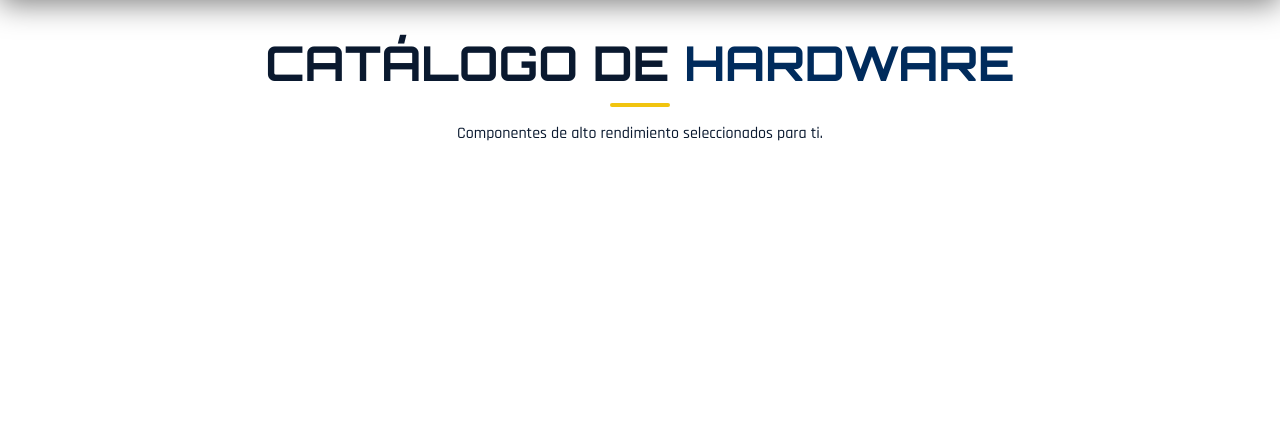
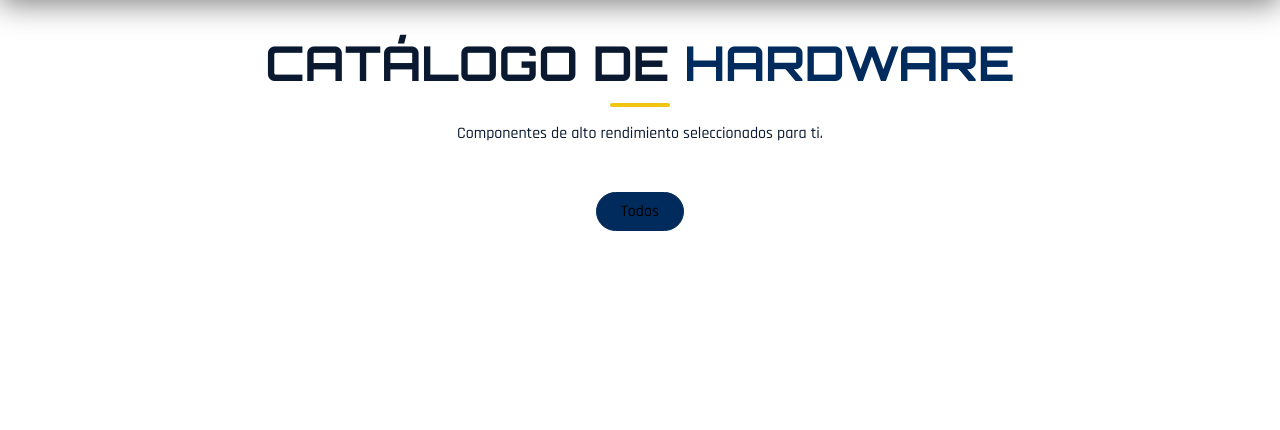
Before and after one commit to Ordones18/Ponte-Once-Store, a Flask app: page /catalog in a window 1280 px wide. Shown: the part 78-508 px from the top of the page. Run offline with Flask 3, Linux system fonts and the light colour scheme; the visitor is signed in with stand-in values (Sample User, id 1); data that the repository does not hold is empty; some libraries are stand-ins or nearby versions.

Commit message:
Feat: Add category filtering to catalog

```diff
--- a/app.py
+++ b/app.py
@@ -167,8 +167,17 @@ def index():
 
 @app.route('/catalog')
 def catalog():
-    products = Product.query.all()
-    return render_template('catalog.html', products=products)
+    category_filter = request.args.get('category')
+
+    # Obtener categorías únicas para el filtro
+    categories = [r.category for r in db.session.query(Product.category).distinct()]
+
+    if category_filter:
+        products = Product.query.filter_by(category=category_filter).all()
+    else:
+        products = Product.query.all()
+
+    return render_template('catalog.html', products=products, categories=categories, current_category=category_filter)
 
 @app.route('/product/<int:product_id>')
 def product_detail(product_id):
--- a/templates/catalog.html
+++ b/templates/catalog.html
@@ -10,6 +10,22 @@
 <section class="catalog-header">
     <h1>Catálogo de <span class="highlight">Hardware</span></h1>
     <p>Componentes de alto rendimiento seleccionados para ti.</p>
+</section>
+
+<section class="catalog-filters"
+    style="max-width: 1200px; margin: 0 auto 2rem; padding: 0 5%; display: flex; gap: 1rem; overflow-x: auto; padding-bottom: 10px;">
+    <a href="{{ url_for('catalog') }}" class="filter-btn {% if not current_category %}active{% endif %}"
+        style="padding: 0.5rem 1.5rem; border-radius: 50px; text-decoration: none; border: 1px solid var(--primary-blue); background: {% if not current_category %}var(--primary-blue){% else %}transparent{% endif %}; color: {% if not current_category %}#000{% else %}white{% endif %}; transition: all 0.3s;">
+        Todos
+    </a>
+
+    {% for cat in categories %}
+    <a href="{{ url_for('catalog', category=cat) }}"
+        class="filter-btn {% if current_category == cat %}active{% endif %}"
+        style="padding: 0.5rem 1.5rem; border-radius: 50px; text-decoration: none; border: 1px solid var(--primary-blue); background: {% if current_category == cat %}var(--primary-blue){% else %}transparent{% endif %}; color: {% if current_category == cat %}#000{% else %}white{% endif %}; white-space: nowrap; transition: all 0.3s;">
+        {{ cat }}
+    </a>
+    {% endfor %}
 </section>
 
 <section class="catalog-grid">
```
